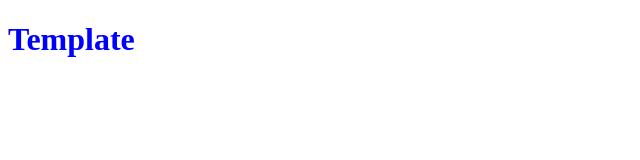
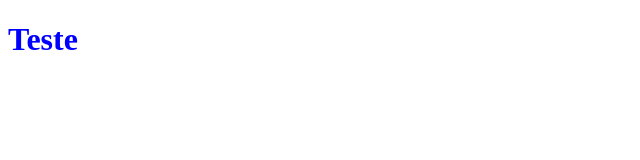
Before and after one commit to DarkPixel100/projeto-schreibwarenhandlung, a plain HTML site: page index.html in a window 1280 px wide. Shown: the whole page, without its empty margins (0-640 px from the left). Drawn offline with Linux system fonts and the light colour scheme.

Commit message:
Teste de sincronizacao - Arthur

```diff
--- a/index.html
+++ b/index.html
@@ -2,15 +2,15 @@
 <html lang="pt-BR">
 
 <head>
-  <meta charset="UTF-8" />
-  <meta name="viewport" content="width=device-width, initial-scale=1.0" />
-  <meta http-equiv="X-UA-Compatible" content="ie=edge" />
-  <title>Template</title>
-  <link rel="stylesheet" href="style.css">
+    <meta charset="UTF-8" />
+    <meta name="viewport" content="width=device-width, initial-scale=1.0" />
+    <meta http-equiv="X-UA-Compatible" content="ie=edge" />
+    <title>Template</title>
+    <link rel="stylesheet" href="style.css">
 </head>
 
 <body>
-  <h1 class="azul">Template</h1>
+    <h1 class="azul">Teste</h1>
 </body>
 
 </html>
```
